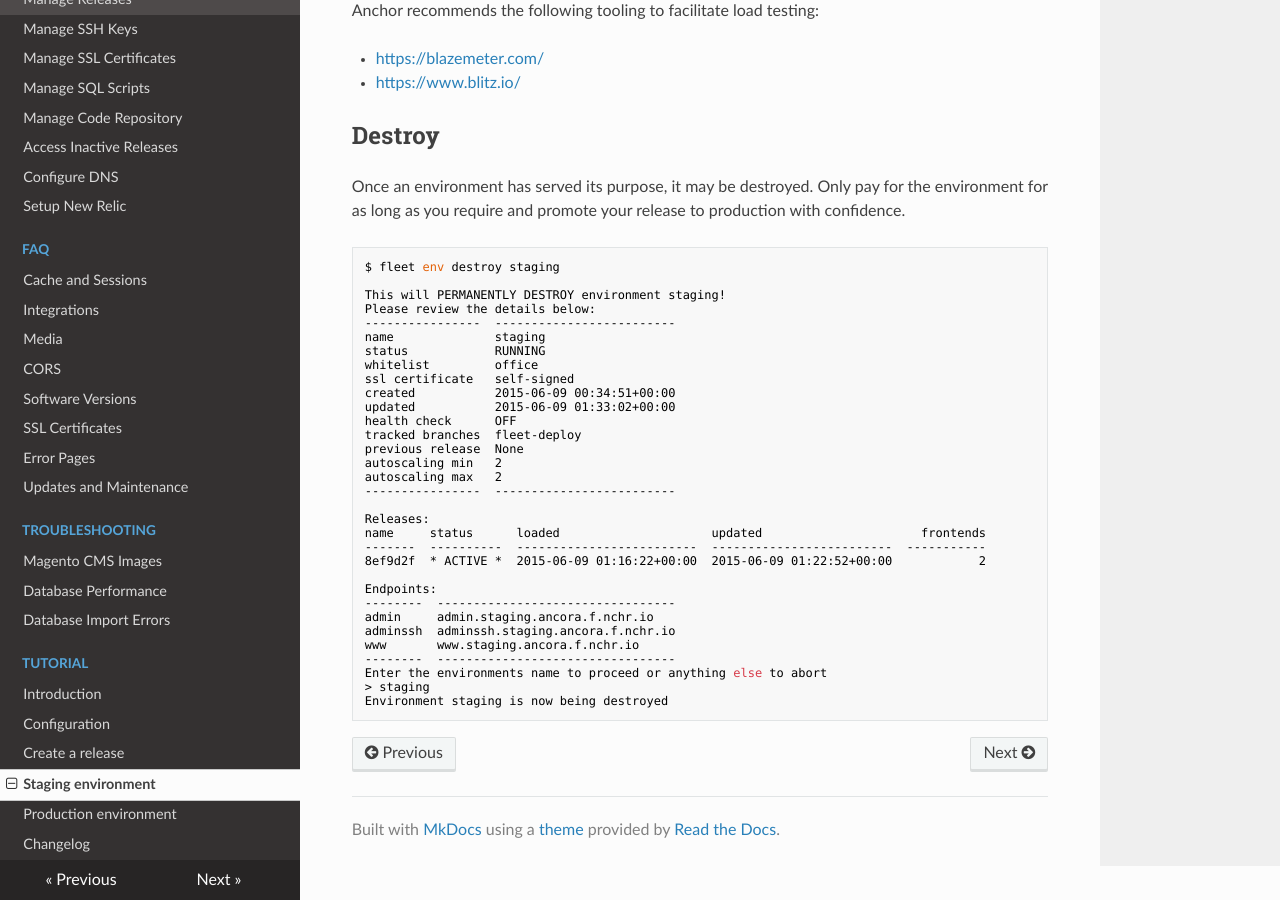
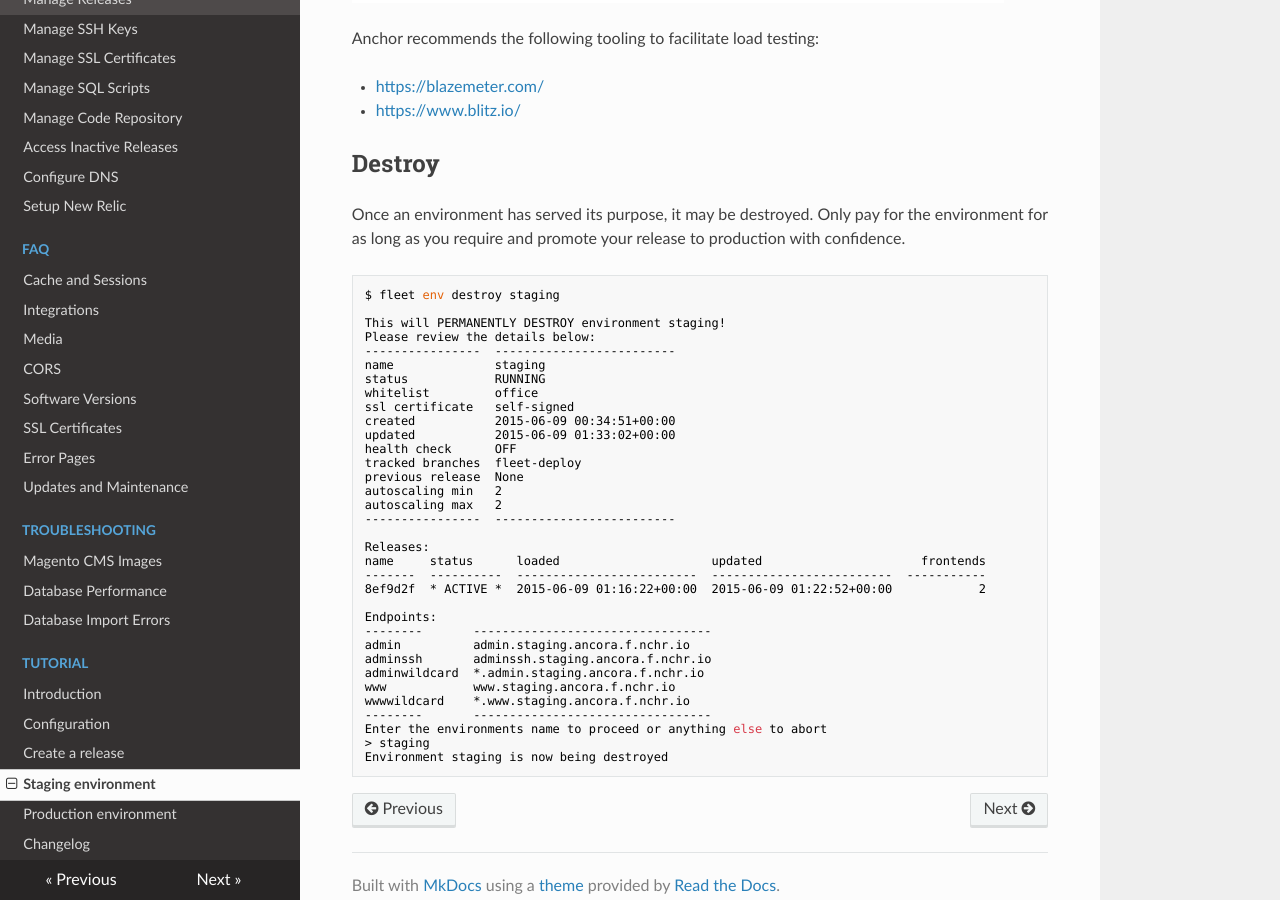
Before and after one commit to anchor/fleet-magento-docs, an MkDocs documentation site: the page built from docs/tutorial/staging-environment.md, in a window 1280 px wide and 900 px high, scrolled down 4687 px. Built offline with MkDocs 1.6.1, drawn with Linux system fonts in a browser that asks for light colours; nearby versions of some CDN libraries; old or Windows-style settings are respelled for this version of MkDocs; some of the changed text lies outside the part shown.

````diff
--- a/docs/tutorial/staging-environment.md
+++ b/docs/tutorial/staging-environment.md
@@ -188,11 +188,13 @@ name     status      loaded                     updated                      fro
 8ef9d2f  ACTIVATING  2015-06-09 01:16:22+00:00  2015-06-09 01:22:52+00:00            2
 
 Endpoints:
---------  ---------------------------------
-admin     admin.staging.ancora.f.nchr.io
-adminssh  adminssh.staging.ancora.f.nchr.io
-www       www.staging.ancora.f.nchr.io
---------  ---------------------------------
+--------       ---------------------------------
+admin          admin.staging.ancora.f.nchr.io
+adminssh       adminssh.staging.ancora.f.nchr.io
+adminwildcard  *.admin.staging.ancora.f.nchr.io
+www            www.staging.ancora.f.nchr.io
+wwwwildcard    *.www.staging.ancora.f.nchr.io
+--------       ---------------------------------
 ```
 
 Fleet exposes a www endpoint for your staging environment.  In this case:
@@ -249,11 +251,13 @@ name     status      loaded                     updated                      fro
 8ef9d2f  * ACTIVE *  2015-06-09 01:16:22+00:00  2015-06-09 01:22:52+00:00            2
 
 Endpoints:
---------  ---------------------------------
-admin     admin.staging.ancora.f.nchr.io
-adminssh  adminssh.staging.ancora.f.nchr.io
-www       www.staging.ancora.f.nchr.io
---------  ---------------------------------
+--------       ---------------------------------
+admin          admin.staging.ancora.f.nchr.io
+adminssh       adminssh.staging.ancora.f.nchr.io
+adminwildcard  *.admin.staging.ancora.f.nchr.io
+www            www.staging.ancora.f.nchr.io
+wwwwildcard    *.www.staging.ancora.f.nchr.io
+--------       ---------------------------------
 Enter the environments name to proceed or anything else to abort
 > staging
 Environment staging is now being destroyed
````
Also changed, not shown: docs/how-to/manage-environments.md (+7 -5 lines), docs/tutorial/configuration.md (+7 -5 lines).
